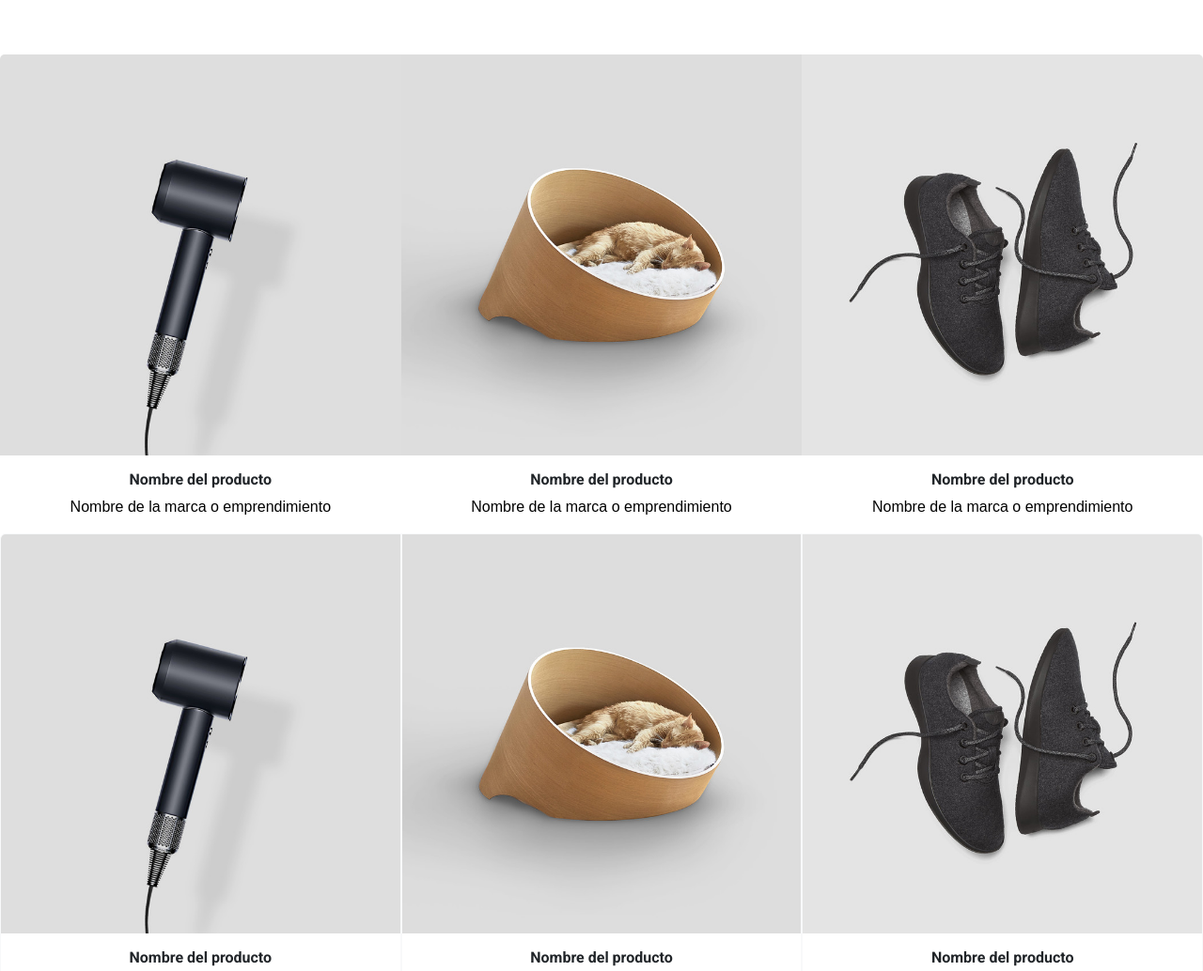
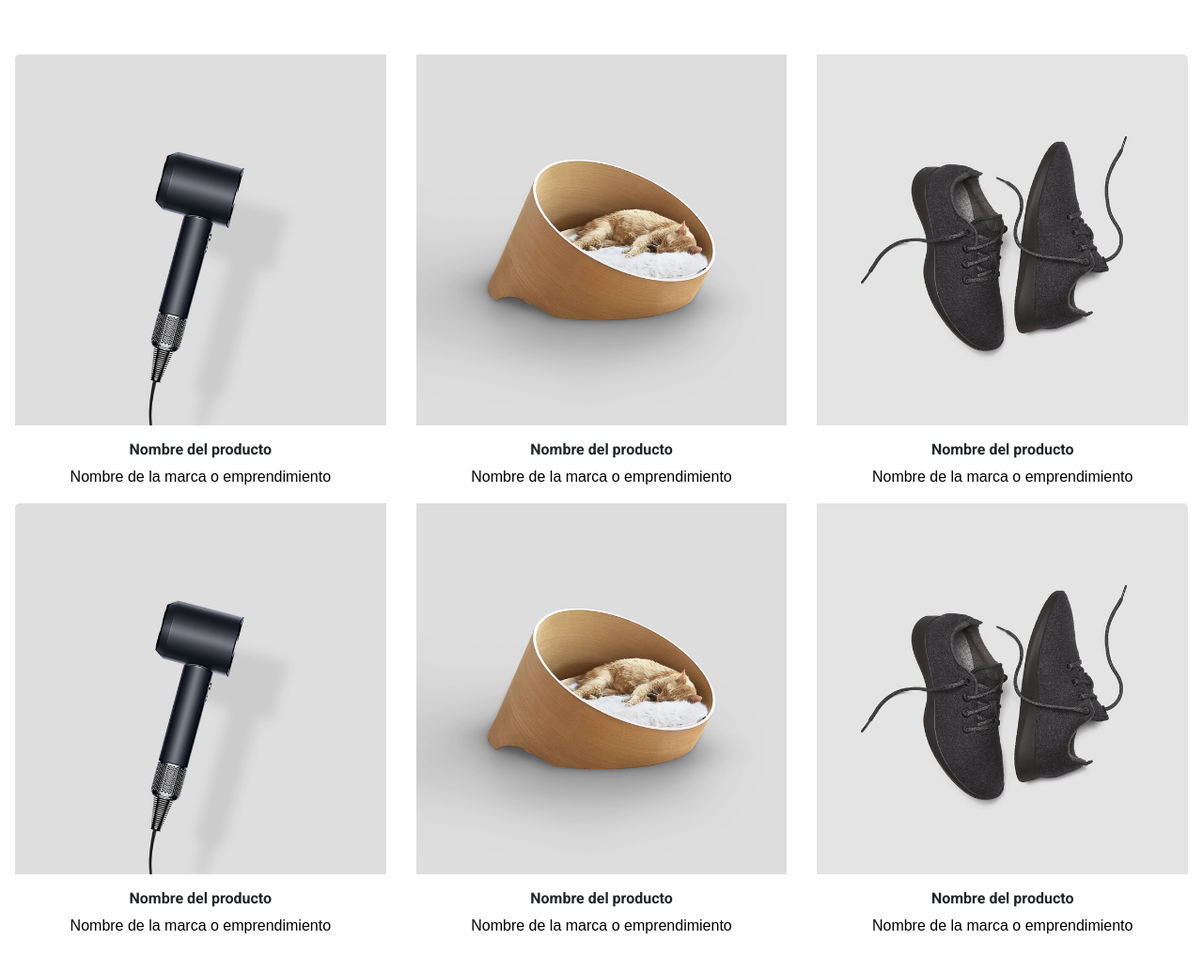
Before and after one commit to DanielEsperben/Preentrega2Esperben, a plain HTML site: page pages/productos.html in a window 1280 px wide. Shown: the part 115-1149 px from the top of the page at 94% size. Drawn offline with nearby package versions, Linux system fonts and the light colour scheme; a web font is replaced by a local one.

Commit message:
pruebacami

```diff
--- a/pages/productos.html
+++ b/pages/productos.html
@@ -50,22 +50,23 @@
     <!-- Fin Nav Bar -->
 
     <!-- cards -->
+    <section>
     <div class="card-group">
-        <div class="card border-0">
+        <div class="card border-0 px-3">
           <img src="../images/dyson-supersonic.jpg" class="card-img-top" alt="...">
           <div class="card-body">
             <h2 class="card-title">Nombre del producto</h2>
             <p class="card-text">Nombre de la marca o emprendimiento</p>
           </div>
         </div>
-        <div class="card border-0">
+        <div class="card border-0 px-3">
           <img src="../images/miacara-covo-cat-lounge.jpg" class="card-img-top" alt="...">
           <div class="card-body">
             <h2 class="card-title">Nombre del producto</h2>
             <p class="card-text">Nombre de la marca o emprendimiento</p>
           </div>
         </div>
-        <div class="card border-0">
+        <div class="card border-0 px-3">
           <img src="../images/all-birds-wool-runners.jpg" class="card-img-top" alt="...">
           <div class="card-body">
             <h2 class="card-title">Nombre del producto</h2>
@@ -75,21 +76,21 @@
       </div>
 
       <div class="card-group">
-        <div class="card border border-light">
+        <div class="card border-0 px-3">
           <img src="../images/dyson-supersonic.jpg" class="card-img-top" alt="...">
           <div class="card-body">
             <h2 class="card-title">Nombre del producto</h2>
             <p class="card-text">Nombre de la marca o emprendimiento</p>
           </div>
         </div>
-        <div class="card border border-light">
+        <div class="card border-0 px-3">
           <img src="../images/miacara-covo-cat-lounge.jpg" class="card-img-top" alt="...">
           <div class="card-body">
             <h2 class="card-title">Nombre del producto</h2>
             <p class="card-text">Nombre de la marca o emprendimiento</p>
           </div>
         </div>
-        <div class="card border border-light">
+        <div class="card border-0 px-3">
           <img src="../images/all-birds-wool-runners.jpg" class="card-img-top" alt="...">
           <div class="card-body">
             <h2 class="card-title">Nombre del producto</h2>
@@ -97,6 +98,8 @@
           </div>
         </div>
       </div>
+    </section>
+
 
     <!-- Footer -->
     <div class="container">
```
Also changed, not shown: index.html (+4 -4 lines), pages/musica.html (+1 -1 lines), css/style.css (line endings or trailing spaces).
